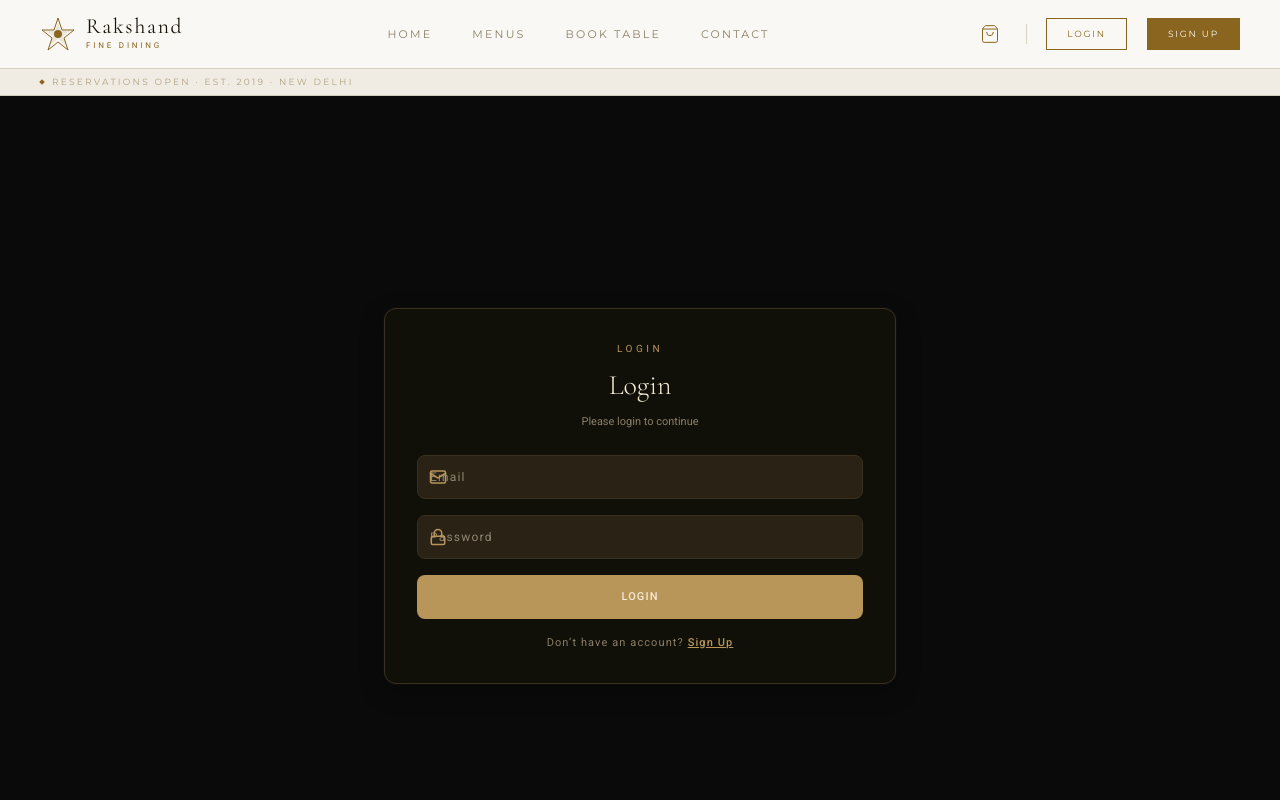
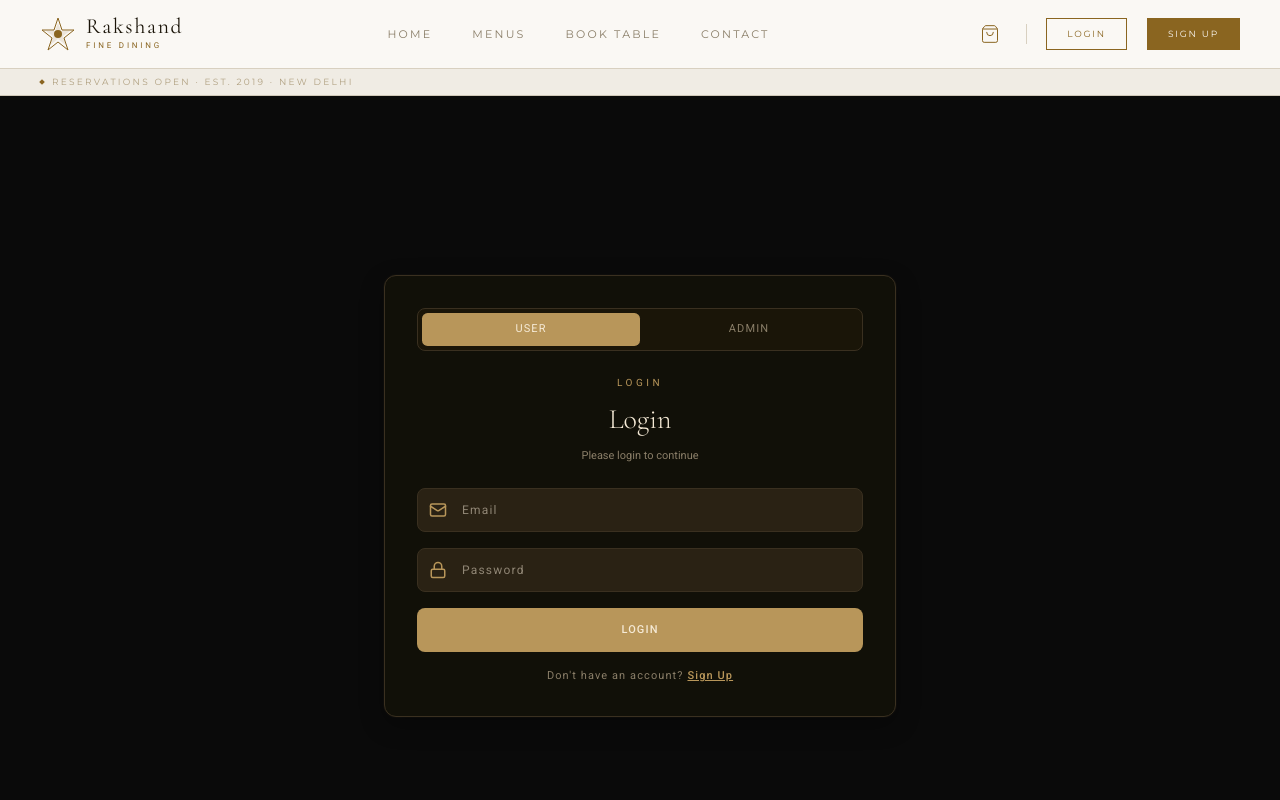
Before and after one commit to rakshand11/restaurant-mern, a React app in the folder frontend/: page /login in a window 1280 px wide. Shown: the top 800 px of the page. Built offline with nearby package versions, Linux system fonts and the light colour scheme; the HTML template or start-up script is replaced by a standard one.

Commit message:
fix: admin login route and CORS origins

```diff
--- a/frontend/src/pages/Login.tsx
+++ b/frontend/src/pages/Login.tsx
@@ -8,41 +8,38 @@ import { useAuth } from "../context/AuthProvider";
 const Login = () => {
   const navigate = useNavigate();
   const { setUser } = useAuth();
-
   const [loading, setLoading] = useState(false);
-  const [formData, setFormData] = useState({
-    email: "",
-    password: "",
-  });
+  const [isAdmin, setIsAdmin] = useState(false);
+  const [formData, setFormData] = useState({ email: "", password: "" });
 
   const handleChange = (e) => {
-    setFormData({
-      ...formData,
-      [e.target.name]: e.target.value,
-    });
+    setFormData({ ...formData, [e.target.name]: e.target.value });
   };
 
   const handleSubmit = async (e) => {
     e.preventDefault();
-
     if (formData.password.length > 20) {
       toast.error("Password is too long (max 20 characters)");
       return;
     }
-
     try {
       setLoading(true);
+      const endpoint = isAdmin
+        ? "https://api.rakshand.site/user/admin/login"
+        : "https://api.rakshand.site/user/login";
 
-      const res = await axios.post(
-        "https://api.rakshand.site/user/login",
-        formData,
-        { withCredentials: true }
-      );
+      const res = await axios.post(endpoint, formData, { withCredentials: true });
 
-      localStorage.setItem("user", JSON.stringify(res.data.user));
-      setUser(res.data.user);
-      toast.success("Login Successful 🎉");
-      navigate("/");
+      if (isAdmin) {
+        localStorage.setItem("admin", JSON.stringify(res.data.admin));
+        toast.success("Admin Login Successful 🎉");
+        navigate("/admin");
+      } else {
+        localStorage.setItem("user", JSON.stringify(res.data.user));
+        setUser(res.data.user);
+        toast.success("Login Successful 🎉");
+        navigate("/");
+      }
     } catch (error) {
       const msg = error.response?.data?.msg || "Login failed ❌";
       toast.error(msg);
@@ -51,179 +48,86 @@ const Login = () => {
     }
   };
 
+  const inputStyle = {
+    width: "100%",
+    background: "#2a2214",
+    border: "0.5px solid #3a3020",
+    color: "#f5ead6",
+    padding: "0.75rem 0.75rem 0.75rem 2.75rem",
+    borderRadius: "0.5rem",
+    fontSize: 12,
+    letterSpacing: "0.1em",
+    outline: "none",
+  };
+
   return (
-    <div
-      className="min-h-screen bg-[#0a0a0a]"
-      style={{ fontFamily: "'Montserrat', sans-serif" }}
-    >
-      {/* Import fonts */}
-      <style>{`
-        @import url('https://fonts.googleapis.com/css2?family=Cormorant+Garamond:ital,wght@0,300;0,400;0,600;1,300;1,400&family=Montserrat:wght@300;400;500&display=swap');
-      `}</style>
+    <div className="min-h-screen bg-[#0a0a0a]" style={{ fontFamily: "'Montserrat', sans-serif" }}>
+      <style>{`@import url('https://fonts.googleapis.com/css2?family=Cormorant+Garamond:ital,wght@0,300;0,400;0,600;1,300;1,400&family=Montserrat:wght@300;400;500&display=swap');`}</style>
 
       <div className="flex items-center justify-center min-h-screen px-4 py-12">
-        <div
-          style={{
-            width: "100%",
-            maxWidth: "32rem",
-            background: "#111008",
-            border: "0.5px solid #3a3020",
-            borderRadius: "0.75rem",
-            padding: "2rem",
-            boxShadow: "0 0 0 1px rgba(58, 48, 32, 0.1), 0 8px 24px rgba(0, 0, 0, 0.3)",
-          }}
-        >
-          <p
-            style={{
-              fontSize: 10,
-              letterSpacing: "0.35em",
-              textTransform: "uppercase",
-              color: "#b8965a",
-              marginBottom: "0.5rem",
-              textAlign: "center",
-            }}
-          >
-            Login
+        <div style={{
+          width: "100%", maxWidth: "32rem", background: "#111008",
+          border: "0.5px solid #3a3020", borderRadius: "0.75rem", padding: "2rem",
+          boxShadow: "0 0 0 1px rgba(58, 48, 32, 0.1), 0 8px 24px rgba(0, 0, 0, 0.3)",
+        }}>
+
+          {/* Toggle */}
+          <div style={{
+            display: "flex", background: "#1a1508", borderRadius: "0.5rem",
+            padding: "0.25rem", marginBottom: "1.5rem", border: "0.5px solid #3a3020"
+          }}>
+            <button type="button" onClick={() => setIsAdmin(false)} style={{
+              flex: 1, padding: "0.5rem", borderRadius: "0.35rem", fontSize: 11,
+              letterSpacing: "0.1em", textTransform: "uppercase", border: "none",
+              cursor: "pointer", transition: "all 0.2s",
+              background: !isAdmin ? "#b8965a" : "transparent",
+              color: !isAdmin ? "#f5ead6" : "#8a7e68",
+            }}>User</button>
+            <button type="button" onClick={() => setIsAdmin(true)} style={{
+              flex: 1, padding: "0.5rem", borderRadius: "0.35rem", fontSize: 11,
+              letterSpacing: "0.1em", textTransform: "uppercase", border: "none",
+              cursor: "pointer", transition: "all 0.2s",
+              background: isAdmin ? "#b8965a" : "transparent",
+              color: isAdmin ? "#f5ead6" : "#8a7e68",
+            }}>Admin</button>
+          </div>
+
+          <p style={{ fontSize: 10, letterSpacing: "0.35em", textTransform: "uppercase", color: "#b8965a", marginBottom: "0.5rem", textAlign: "center" }}>
+            {isAdmin ? "Admin Access" : "Login"}
           </p>
-
-          <h1
-            style={{
-              fontFamily: "'Cormorant Garamond', serif",
-              fontSize: "1.75rem",
-              fontWeight: 300,
-              color: "#f5ead6",
-              margin: "0 auto 0.25rem",
-              textAlign: "center",
-            }}
-          >
-            Login
+          <h1 style={{ fontFamily: "'Cormorant Garamond', serif", fontSize: "1.75rem", fontWeight: 300, color: "#f5ead6", margin: "0 auto 0.25rem", textAlign: "center" }}>
+            {isAdmin ? "Admin Login" : "Login"}
           </h1>
-
-          <p
-            style={{
-              fontSize: 11,
-              color: "#8a7e68",
-              textAlign: "center",
-              margin: "0.5rem 0 1.5rem",
-            }}
-          >
-            Please login to continue
+          <p style={{ fontSize: 11, color: "#8a7e68", textAlign: "center", margin: "0.5rem 0 1.5rem" }}>
+            {isAdmin ? "Restricted access — admins only" : "Please login to continue"}
           </p>
 
           <form onSubmit={handleSubmit} style={{ display: "flex", flexDirection: "column", gap: "1rem" }}>
-            {/* Email */}
-            <div
-              style={{
-                position: "relative",
-              }}
-            >
-              <Mail
-                className="absolute left-3 top-1/2 -translate-y-1/2"
-                style={{ color: "#b8965a" }}
-                size={18}
-              />
-              <input
-                type="email"
-                name="email"
-                placeholder="Email"
-                value={formData.email}
-                onChange={handleChange}
-                required
-                style={{
-                  width: "100%",
-                  background: "#2a2214",
-                  border: "0.5px solid #3a3020",
-                  color: "#f5ead6",
-                  paddingLeft: "2.75rem",  // ✅ more space so icon and text don't overlap
-                  paddingRight: "0.75rem",
-                  padding: "0.75rem 0.75rem",
-                  borderRadius: "0.5rem",
-                  fontSize: 12,
-                  letterSpacing: "0.1em",
-                  outline: "none",
-                }}
-              />
+            <div style={{ position: "relative" }}>
+              <Mail className="absolute left-3 top-1/2 -translate-y-1/2" style={{ color: "#b8965a" }} size={18} />
+              <input type="email" name="email" placeholder="Email"
+                value={formData.email} onChange={handleChange} required style={inputStyle} />
             </div>
 
-            {/* Password */}
-            <div
-              style={{
-                position: "relative",
-              }}
-            >
-              <Lock
-                className="absolute left-3 top-1/2 -translate-y-1/2"
-                style={{ color: "#b8965a" }}
-                size={18}
-              />
-              <input
-                type="password"
-                name="password"
-                placeholder="Password"
-                value={formData.password}
-                onChange={handleChange}
-                required
-                style={{
-                  width: "100%",
-                  background: "#2a2214",
-                  border: "0.5px solid #3a3020",
-                  color: "#f5ead6",
-                  paddingLeft: "2.75rem",  // ✅ same extra left space
-                  paddingRight: "0.75rem",
-                  padding: "0.75rem 0.75rem",
-                  borderRadius: "0.5rem",
-                  fontSize: 12,
-                  letterSpacing: "0.1em",
-                  outline: "none",
-                }}
-              />
+            <div style={{ position: "relative" }}>
+              <Lock className="absolute left-3 top-1/2 -translate-y-1/2" style={{ color: "#b8965a" }} size={18} />
+              <input type="password" name="password" placeholder="Password"
+                value={formData.password} onChange={handleChange} required style={inputStyle} />
             </div>
 
-            {/* Submit button */}
-            <button
-              type="submit"
-              disabled={loading}
-              style={{
-                width: "100%",
-                padding: "0.85rem 1rem",
-                background: "#b8965a",
-                color: "#f5ead6",
-                border: "none",
-                borderRadius: "0.5rem",
-                fontSize: 11,
-                letterSpacing: "0.1em",
-                textTransform: "uppercase",
-                fontWeight: 500,
-                cursor: loading ? "not-allowed" : "pointer",
-                outline: "none",
-              }}
-              className="hover:bg-[#c9a55a] hover:text-white transition-colors active:scale-[0.98]"
-            >
-              {loading ? "Loading..." : "Login"}
+            <button type="submit" disabled={loading}
+              style={{ width: "100%", padding: "0.85rem 1rem", background: "#b8965a", color: "#f5ead6", border: "none", borderRadius: "0.5rem", fontSize: 11, letterSpacing: "0.1em", textTransform: "uppercase", fontWeight: 500, cursor: loading ? "not-allowed" : "pointer" }}
+              className="hover:bg-[#c9a55a] hover:text-white transition-colors active:scale-[0.98]">
+              {loading ? "Loading..." : isAdmin ? "Access Admin Panel" : "Login"}
             </button>
           </form>
 
-          <p
-            style={{
-              fontSize: 11,
-              letterSpacing: "0.1em",
-              color: "#8a7e68",
-              marginTop: "1rem",
-              textAlign: "center",
-            }}
-          >
-            Don’t have an account?{" "}
-            <Link
-              to="/signup"
-              style={{
-                color: "#b8965a",
-                fontWeight: 500,
-                textDecoration: "underline",
-              }}
-            >
-              Sign Up
-            </Link>
-          </p>
+          {!isAdmin && (
+            <p style={{ fontSize: 11, letterSpacing: "0.1em", color: "#8a7e68", marginTop: "1rem", textAlign: "center" }}>
+              Don't have an account?{" "}
+              <Link to="/signup" style={{ color: "#b8965a", fontWeight: 500, textDecoration: "underline" }}>Sign Up</Link>
+            </p>
+          )}
         </div>
       </div>
     </div>
--- a/frontend/src/pages/Signup.tsx
+++ b/frontend/src/pages/Signup.tsx
@@ -10,22 +10,14 @@ const Signup = () => {
   const [loading, setLoading] = useState(false);
   const { setUser } = useAuth();
 
-  const [formData, setFormData] = useState({
-    name: "",
-    email: "",
-    password: "",
-  });
+  const [formData, setFormData] = useState({ name: "", email: "", password: "" });
 
   const handleChange = (e) => {
-    setFormData({
-      ...formData,
-      [e.target.name]: e.target.value,
-    });
+    setFormData({ ...formData, [e.target.name]: e.target.value });
   };
 
   const handleSubmit = async (e) => {
     e.preventDefault();
-
     if (formData.password.length < 6) {
       toast.error("Password must be at least 6 characters");
       return;
@@ -34,27 +26,16 @@ const Signup = () => {
       toast.error("Password is too long (max 20 characters)");
       return;
     }
-
     try {
       setLoading(true);
-
-      // Register
       await axios.post("https://api.rakshand.site/user/register", formData);
-
-      // Auto‑login after signup
       const loginRes = await axios.post(
         "https://api.rakshand.site/user/login",
-        {
-          email: formData.email,
-          password: formData.password,
-        },
+        { email: formData.email, password: formData.password },
         { withCredentials: true }
       );
-
-      // Save user in context and localStorage
       setUser(loginRes.data.user);
       localStorage.setItem("user", JSON.stringify(loginRes.data.user));
-
       toast.success("Registered Successfully 🎉");
       navigate("/");
     } catch (error) {
@@ -65,200 +46,64 @@ const Signup = () => {
     }
   };
 
+  const inputStyle = {
+    width: "100%",
+    background: "#2a2214",
+    border: "0.5px solid #3a3020",
+    color: "#f5ead6",
+    padding: "0.75rem 0.75rem 0.75rem 2.75rem",
+    borderRadius: "0.5rem",
+    fontSize: 12,
+    letterSpacing: "0.1em",
+    outline: "none",
+  };
+
   return (
-    <div
-      className="min-h-screen bg-[#0a0a0a]"
-      style={{ fontFamily: "'Montserrat', sans-serif" }}
-    >
-      {/* Import fonts */}
-      <style>{`
-        @import url('https://fonts.googleapis.com/css2?family=Cormorant+Garamond:ital,wght@0,300;0,400;0,600;1,300;1,400&family=Montserrat:wght@300;400;500&display=swap');
-      `}</style>
+    <div className="min-h-screen bg-[#0a0a0a]" style={{ fontFamily: "'Montserrat', sans-serif" }}>
+      <style>{`@import url('https://fonts.googleapis.com/css2?family=Cormorant+Garamond:ital,wght@0,300;0,400;0,600;1,300;1,400&family=Montserrat:wght@300;400;500&display=swap');`}</style>
 
       <div className="flex items-center justify-center min-h-screen px-4 py-12">
-        <div
-          style={{
-            width: "100%",
-            maxWidth: "32rem",
-            background: "#111008",
-            border: "0.5px solid #3a3020",
-            borderRadius: "0.75rem",
-            padding: "2rem",
-            boxShadow: "0 0 0 1px rgba(58, 48, 32, 0.1), 0 8px 24px rgba(0, 0, 0, 0.3)",
-          }}
-        >
-          <p
-            style={{
-              fontSize: 10,
-              letterSpacing: "0.35em",
-              textTransform: "uppercase",
-              color: "#b8965a",
-              marginBottom: "0.5rem",
-              textAlign: "center",
-            }}
-          >
+        <div style={{
+          width: "100%", maxWidth: "32rem", background: "#111008",
+          border: "0.5px solid #3a3020", borderRadius: "0.75rem", padding: "2rem",
+          boxShadow: "0 0 0 1px rgba(58, 48, 32, 0.1), 0 8px 24px rgba(0, 0, 0, 0.3)",
+        }}>
+          <p style={{ fontSize: 10, letterSpacing: "0.35em", textTransform: "uppercase", color: "#b8965a", marginBottom: "0.5rem", textAlign: "center" }}>
             Create Account
           </p>
-
-          <h1
-            style={{
-              fontFamily: "'Cormorant Garamond', serif",
-              fontSize: "1.75rem",
-              fontWeight: 300,
-              color: "#f5ead6",
-              margin: "0 auto 1.5rem",
-              textAlign: "center",
-            }}
-          >
+          <h1 style={{ fontFamily: "'Cormorant Garamond', serif", fontSize: "1.75rem", fontWeight: 300, color: "#f5ead6", margin: "0 auto 1.5rem", textAlign: "center" }}>
             Create Your <em style={{ color: "#c9a55a" }}>Account</em>
           </h1>
 
           <form onSubmit={handleSubmit} style={{ display: "flex", flexDirection: "column", gap: "1rem" }}>
-            {/* Name */}
-            <div
-              style={{
-                position: "relative",
-              }}
-            >
-              <User2
-                className="absolute left-3 top-1/2 -translate-y-1/2"
-                style={{ color: "#b8965a" }}
-                size={18}
-              />
-              <input
-                type="text"
-                name="name"
-                placeholder="Name"
-                value={formData.name}
-                onChange={handleChange}
-                required
-                style={{
-                  width: "100%",
-                  background: "#2a2214",
-                  border: "0.5px solid #3a3020",
-                  color: "#f5ead6",
-                  paddingLeft: "2.75rem",  // ✅ more space so icon and text never overlap
-                  paddingRight: "0.75rem",
-                  padding: "0.75rem 0.75rem",
-                  borderRadius: "0.5rem",
-                  fontSize: 12,
-                  letterSpacing: "0.1em",
-                  outline: "none",
-                }}
-              />
+            <div style={{ position: "relative" }}>
+              <User2 className="absolute left-3 top-1/2 -translate-y-1/2" style={{ color: "#b8965a" }} size={18} />
+              <input type="text" name="name" placeholder="Name"
+                value={formData.name} onChange={handleChange} required style={inputStyle} />
             </div>
 
-            {/* Email */}
-            <div
-              style={{
-                position: "relative",
-              }}
-            >
-              <Mail
-                className="absolute left-3 top-1/2 -translate-y-1/2"
-                style={{ color: "#b8965a" }}
-                size={18}
-              />
-              <input
-                type="email"
-                name="email"
-                placeholder="Email"
-                value={formData.email}
-                onChange={handleChange}
-                required
-                style={{
-                  width: "100%",
-                  background: "#2a2214",
-                  border: "0.5px solid #3a3020",
-                  color: "#f5ead6",
-                  paddingLeft: "2.75rem",  // ✅ same extra left space
-                  paddingRight: "0.75rem",
-                  padding: "0.75rem 0.75rem",
-                  borderRadius: "0.5rem",
-                  fontSize: 12,
-                  letterSpacing: "0.1em",
-                  outline: "none",
-                }}
-              />
+            <div style={{ position: "relative" }}>
+              <Mail className="absolute left-3 top-1/2 -translate-y-1/2" style={{ color: "#b8965a" }} size={18} />
+              <input type="email" name="email" placeholder="Email"
+                value={formData.email} onChange={handleChange} required style={inputStyle} />
             </div>
 
-            {/* Password */}
-            <div
-              style={{
-                position: "relative",
-              }}
-            >
-              <Lock
-                className="absolute left-3 top-1/2 -translate-y-1/2"
-                style={{ color: "#b8965a" }}
-                size={18}
-              />
-              <input
-                type="password"
-                name="password"
-                placeholder="Password (6–20 characters)"
-                value={formData.password}
-                onChange={handleChange}
-                required
-                style={{
-                  width: "100%",
-                  background: "#2a2214",
-                  border: "0.5px solid #3a3020",
-                  color: "#f5ead6",
-                  paddingLeft: "2.75rem",  // ✅ same extra left space
-                  paddingRight: "0.75rem",
-                  padding: "0.75rem 0.75rem",
-                  borderRadius: "0.5rem",
-                  fontSize: 12,
-                  letterSpacing: "0.1em",
-                  outline: "none",
-                }}
-              />
+            <div style={{ position: "relative" }}>
+              <Lock className="absolute left-3 top-1/2 -translate-y-1/2" style={{ color: "#b8965a" }} size={18} />
+              <input type="password" name="password" placeholder="Password (6–20 characters)"
+                value={formData.password} onChange={handleChange} required style={inputStyle} />
             </div>
 
-            <button
-              type="submit"
-              disabled={loading}
-              style={{
-                width: "100%",
-                padding: "0.85rem 1rem",
-                background: "#b8965a",
-                color: "#f5ead6",
-                border: "none",
-                borderRadius: "0.5rem",
-                fontSize: 11,
-                letterSpacing: "0.1em",
-                textTransform: "uppercase",
-                fontWeight: 500,
-                cursor: loading ? "not-allowed" : "pointer",
-                outline: "none",
-              }}
-              className="hover:bg-[#c9a55a] hover:text-white transition-colors active:scale-[0.98]"
-            >
+            <button type="submit" disabled={loading}
+              style={{ width: "100%", padding: "0.85rem 1rem", background: "#b8965a", color: "#f5ead6", border: "none", borderRadius: "0.5rem", fontSize: 11, letterSpacing: "0.1em", textTransform: "uppercase", fontWeight: 500, cursor: loading ? "not-allowed" : "pointer" }}
+              className="hover:bg-[#c9a55a] hover:text-white transition-colors active:scale-[0.98]">
               {loading ? "Creating Account..." : "Create Account"}
             </button>
           </form>
 
-          <p
-            style={{
-              fontSize: 11,
-              letterSpacing: "0.1em",
-              color: "#8a7e68",
-              marginTop: "1rem",
-              textAlign: "center",
-            }}
-          >
+          <p style={{ fontSize: 11, letterSpacing: "0.1em", color: "#8a7e68", marginTop: "1rem", textAlign: "center" }}>
             Already have an account?{" "}
-            <Link
-              to="/login"
-              style={{
-                color: "#b8965a",
-                fontWeight: 500,
-                textDecoration: "underline",
-              }}
-            >
-              Log In
-            </Link>
+            <Link to="/login" style={{ color: "#b8965a", fontWeight: 500, textDecoration: "underline" }}>Log In</Link>
           </p>
         </div>
       </div>
```
Also changed, not shown: 1 other file (tests, documents, lock files or other folders).
